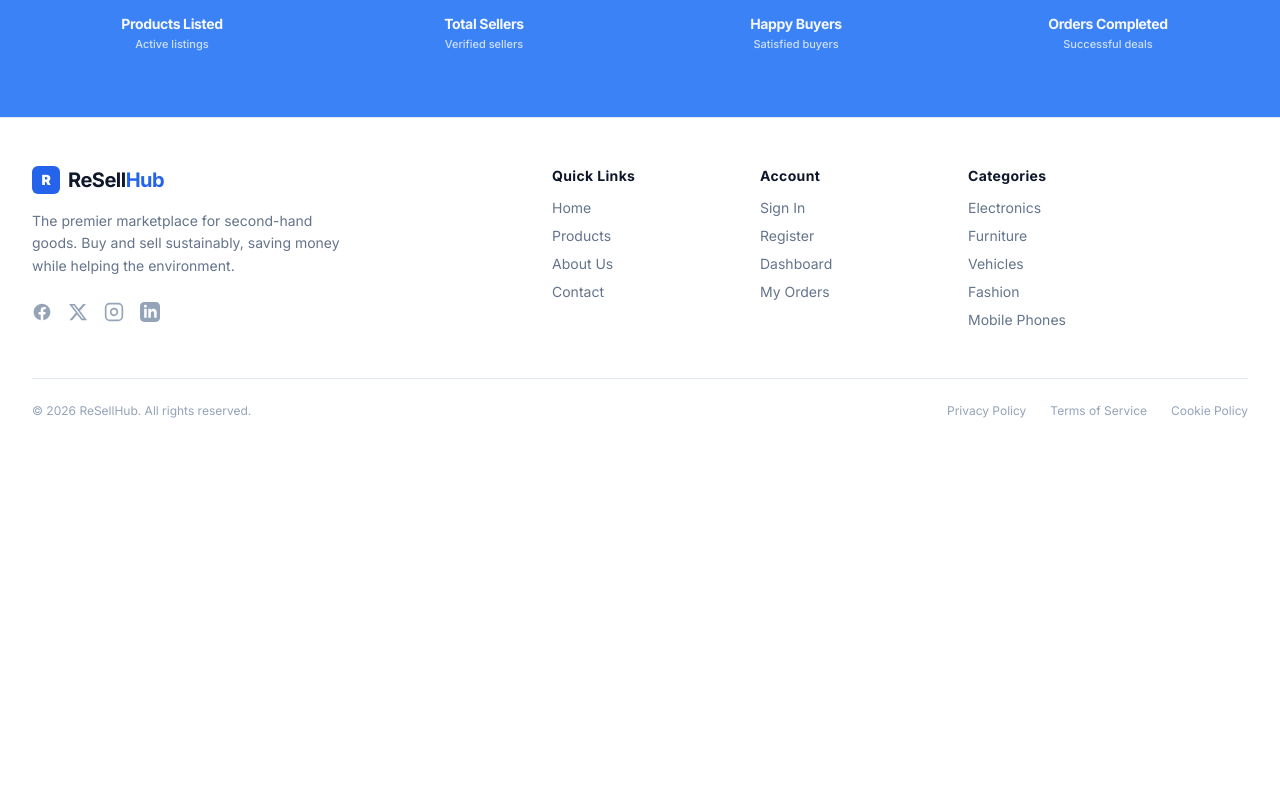
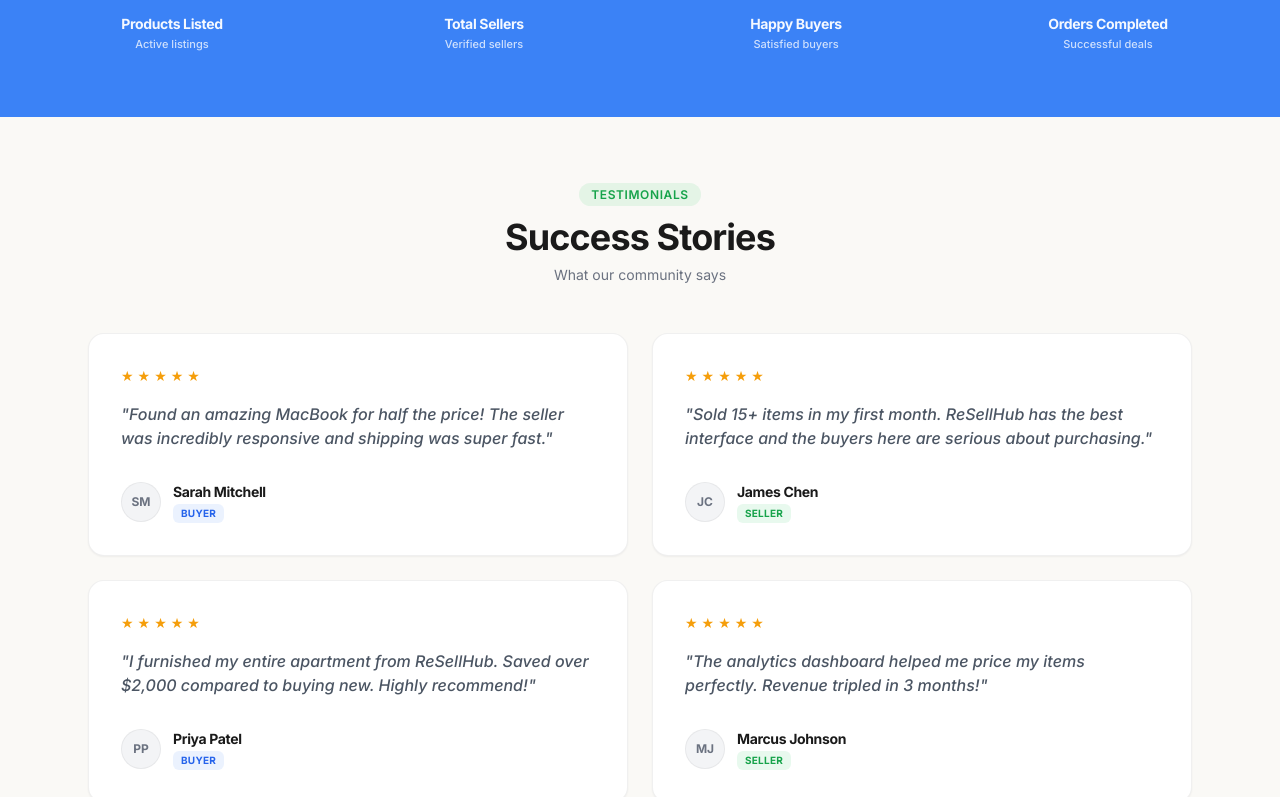
Before and after one commit to Anamulhaque01/ReSell_Hub_Client_Trail, a Next.js app: page / in a window 1280 px wide. Shown: the part 1544-2341 px from the top of the page. Before the commit the page ends 2011 px from the top, so only its background shows below. Built offline with nearby package versions, Linux system fonts and the light colour scheme; no server answers.

Commit message:
Success Story Section Added

```diff
--- a/src/components/global/HomeClientView.jsx
+++ b/src/components/global/HomeClientView.jsx
@@ -6,6 +6,7 @@ import Hero from "../Hero";
 import PopularCategories from "./PopularCategories";
 import FeaturedProducts from "./FeaturedProducts";
 import MarketplaceStats from "./MarketplaceStats";
+import SuccessStories from "./SuccessStories";
     // Import your Theme Context hook if needed, but Tailwind's class strategy
     // will automatically pick up changes if your ThemeContext toggles the 'dark' class on the document root.
 
@@ -17,7 +18,7 @@ import MarketplaceStats from "./MarketplaceStats";
         <PopularCategories></PopularCategories>
         <FeaturedProducts></FeaturedProducts>
         <MarketplaceStats></MarketplaceStats>
-
+        <SuccessStories></SuccessStories>
         </main>
     );
     }
--- /dev/null
+++ b/src/components/global/SuccessStories.jsx
@@ -0,0 +1,125 @@
+    // src/components/global/SuccessStories.jsx
+    "use client";
+
+    import { motion } from "framer-motion";
+
+    const testimonials = [
+    {
+        name: "Sarah Mitchell",
+        initials: "SM",
+        role: "Buyer",
+        roleColor: "bg-blue-500/10 text-blue-600 dark:bg-blue-500/20 dark:text-blue-400",
+        quote: "Found an amazing MacBook for half the price! The seller was incredibly responsive and shipping was super fast.",
+        rating: 5,
+    },
+    {
+        name: "James Chen",
+        initials: "JC",
+        role: "Seller",
+        roleColor: "bg-green-500/10 text-green-600 dark:bg-green-500/20 dark:text-green-400",
+        quote: "Sold 15+ items in my first month. ReSellHub has the best interface and the buyers here are serious about purchasing.",
+        rating: 5,
+    },
+    {
+        name: "Priya Patel",
+        initials: "PP",
+        role: "Buyer",
+        roleColor: "bg-blue-500/10 text-blue-600 dark:bg-blue-500/20 dark:text-blue-400",
+        quote: "I furnished my entire apartment from ReSellHub. Saved over $2,000 compared to buying new. Highly recommend!",
+        rating: 5,
+    },
+    {
+        name: "Marcus Johnson",
+        initials: "MJ",
+        role: "Seller",
+        roleColor: "bg-green-500/10 text-green-600 dark:bg-green-500/20 dark:text-green-400",
+        quote: "The analytics dashboard helped me price my items perfectly. Revenue tripled in 3 months!",
+        rating: 5,
+    },
+    ];
+
+    const containerVariants = {
+    hidden: { opacity: 0 },
+    visible: {
+        opacity: 1,
+        transition: { staggerChildren: 0.1 }
+    }
+    };
+
+    const cardVariants = {
+    hidden: { opacity: 0, y: 20 },
+    visible: { opacity: 1, y: 0, transition: { duration: 0.5, ease: "easeOut" } }
+    };
+
+    export default function SuccessStories() {
+    return (
+        <section id="success-stories" className="w-full py-16 bg-[#FAF9F6] text-[#1A1A1A] dark:bg-[#0B0B0F] dark:text-[#F5F5F5] transition-colors duration-300">
+        <div className="max-w-6xl mx-auto px-6">
+
+            {/* Top Header Labeling & Titles */}
+            <div className="text-center mb-12">
+            <span className="text-xs font-semibold tracking-wider text-green-600 dark:text-green-400 bg-green-500/10 dark:bg-green-500/20 px-3 py-1 rounded-full uppercase">
+                Testimonials
+            </span>
+            <h2 className="text-3xl md:text-4xl font-bold tracking-tight mt-3 mb-2">
+                Success Stories
+            </h2>
+            <p className="text-sm text-gray-500 dark:text-gray-400">
+                What our community says
+            </p>
+            </div>
+
+            {/* 2x2 Grid Layout */}
+            <motion.div
+            variants={containerVariants}
+            initial="hidden"
+            whileInView="visible"
+            viewport={{ once: true, margin: "-50px" }}
+            className="grid grid-cols-1 md:grid-cols-2 gap-6"
+            >
+            {testimonials.map((t, idx) => (
+                <motion.div
+                key={idx}
+                variants={cardVariants}
+                whileHover={{ y: -3 }}
+                className="p-6 md:p-8 rounded-2xl bg-white dark:bg-[#121216] border border-black/[0.06] dark:border-white/[0.06] shadow-sm flex flex-col justify-between space-y-6 transition-all duration-200"
+                >
+                <div className="space-y-4">
+                    {/* Gold Stars Rating Block */}
+                    <div className="flex gap-1 text-amber-500 text-sm">
+                    {[...Array(t.rating)].map((_, i) => (
+                        <span key={i}>★</span>
+                    ))}
+                    </div>
+
+                    {/* Testimonial Review Body Content */}
+                    <p className="text-sm md:text-base italic text-gray-600 dark:text-gray-300 leading-relaxed font-medium">
+                    "{t.quote}"
+                    </p>
+                </div>
+
+                {/* User Metadata Footer Box */}
+                <div className="flex items-center gap-3 pt-2">
+                    {/* Initials Placeholder Circle Avatar */}
+                    <div className="w-10 h-10 rounded-full bg-gray-100 dark:bg-zinc-800 border border-black/[0.05] dark:border-white/[0.05] flex items-center justify-center text-xs font-bold text-gray-500 dark:text-gray-400">
+                    {t.initials}
+                    </div>
+
+                    {/* Name and Categorized Custom Pill Tag Layout */}
+                    <div className="flex flex-col items-start space-y-0.5">
+                    <span className="text-sm font-bold tracking-tight">
+                        {t.name}
+                    </span>
+                    <span className={`text-[10px] font-bold px-2 py-0.5 rounded-md uppercase tracking-wide ${t.roleColor}`}>
+                        {t.role}
+                    </span>
+                    </div>
+                </div>
+                </motion.div>
+            ))}
+            </motion.div>
+
+        </div>
+        </section>
+    );
+    }
```
